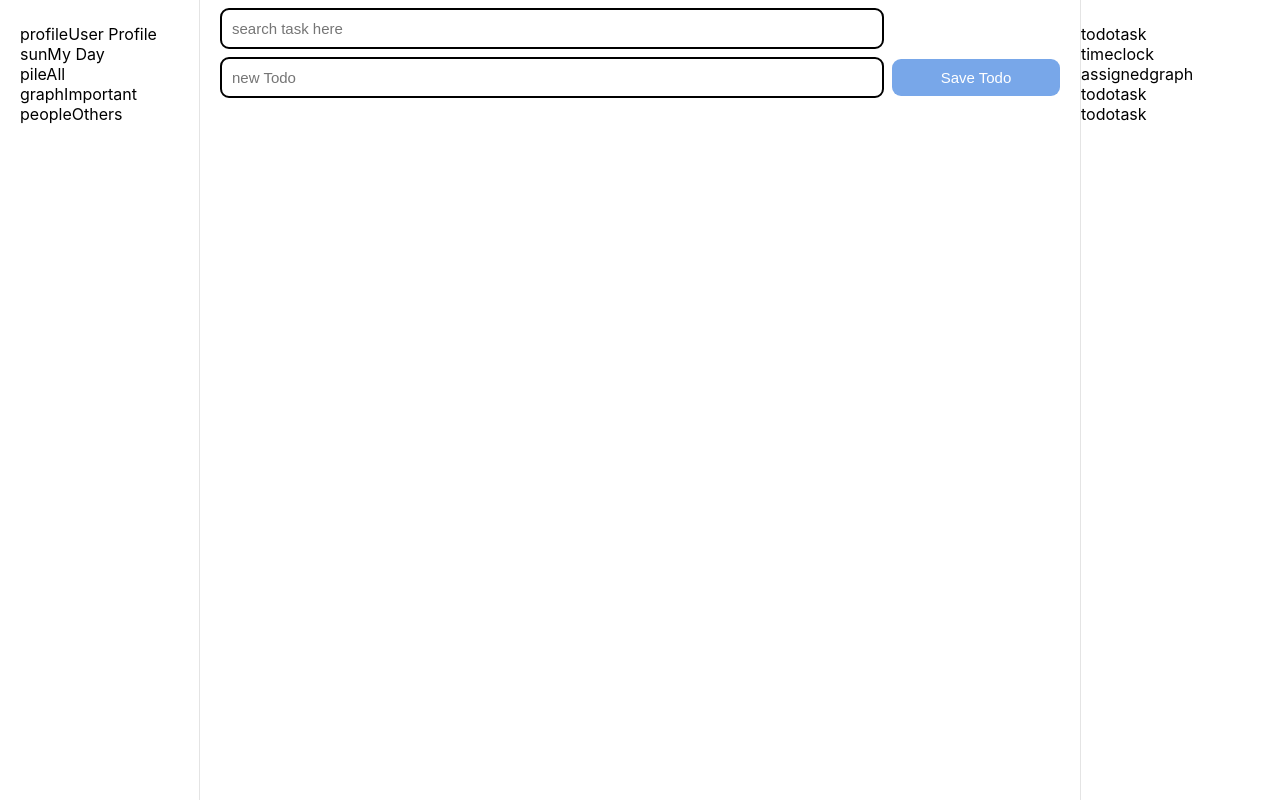
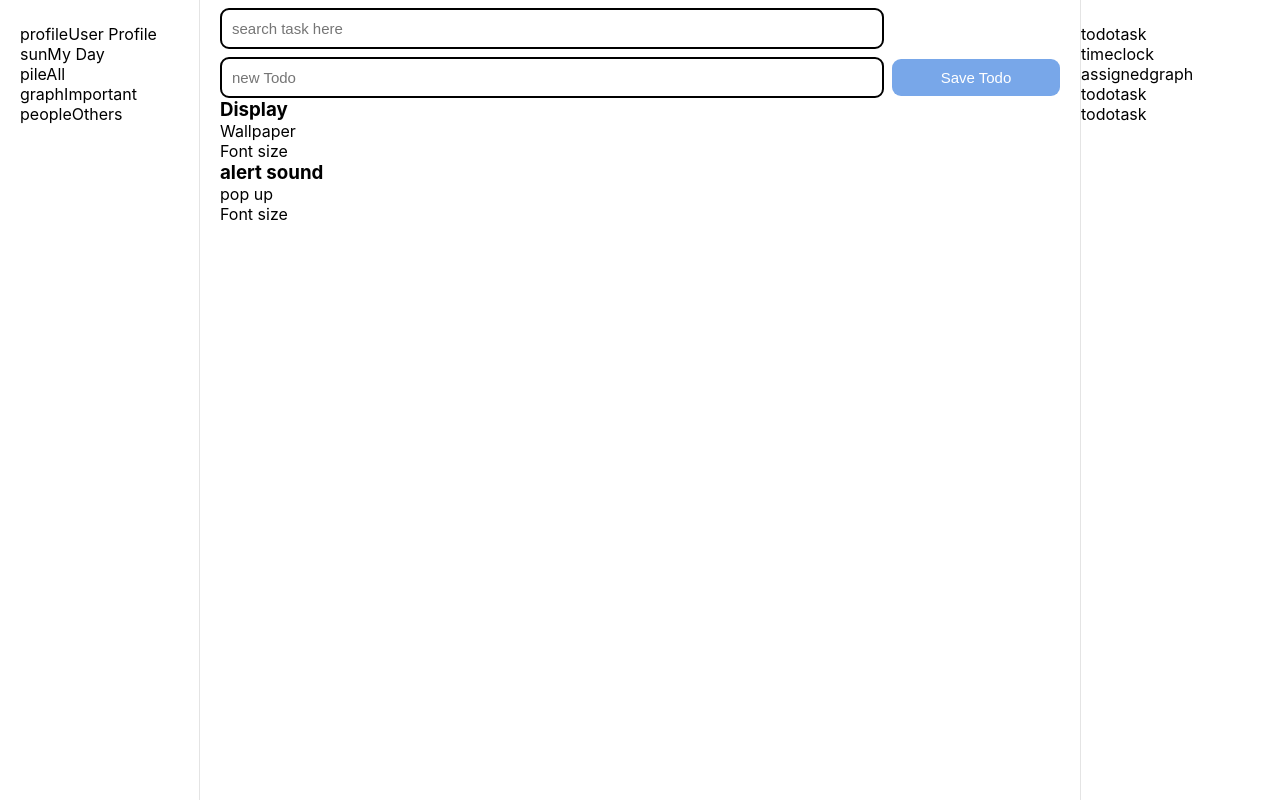
Before and after one commit to DE101/My-Todo, a React (Create React App) app: page / in a window 1280 px wide. Built offline with nearby package versions, Linux system fonts and the light colour scheme.

Commit message:
added content

```diff
--- a/src/App.js
+++ b/src/App.js
@@ -5,6 +5,7 @@ import { Routes, Route } from "react-router-dom";
 import SearchBar from "./Search";
 import Menu from "./Menu";
 import Details from "./Details";
+import Settings from "./Settings";
 // import { UserProfile } from "./UserProfile";
 
 
@@ -46,6 +47,7 @@ function App() {
         <button className="small-screen" onClick={handleSave}>
           +
         </button>
+        <Settings></Settings>
       </div>
       <div className="right-side-nav">
         <Details text="todo" icon="task"></Details>
```
